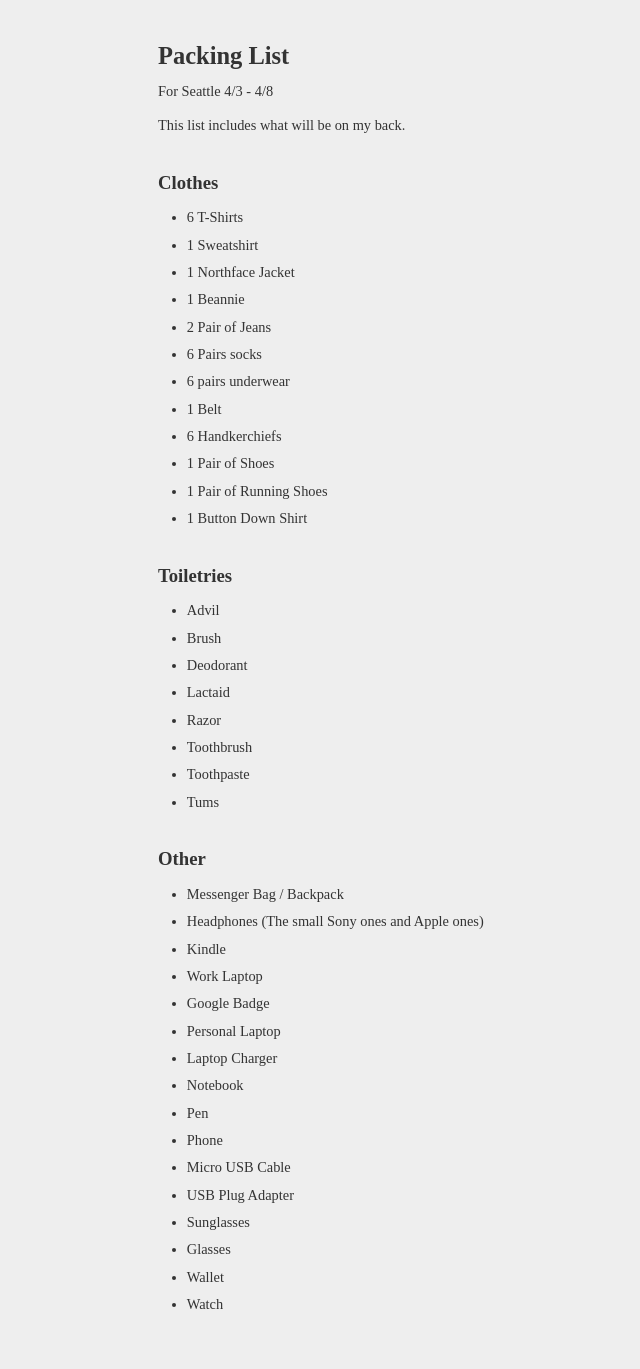
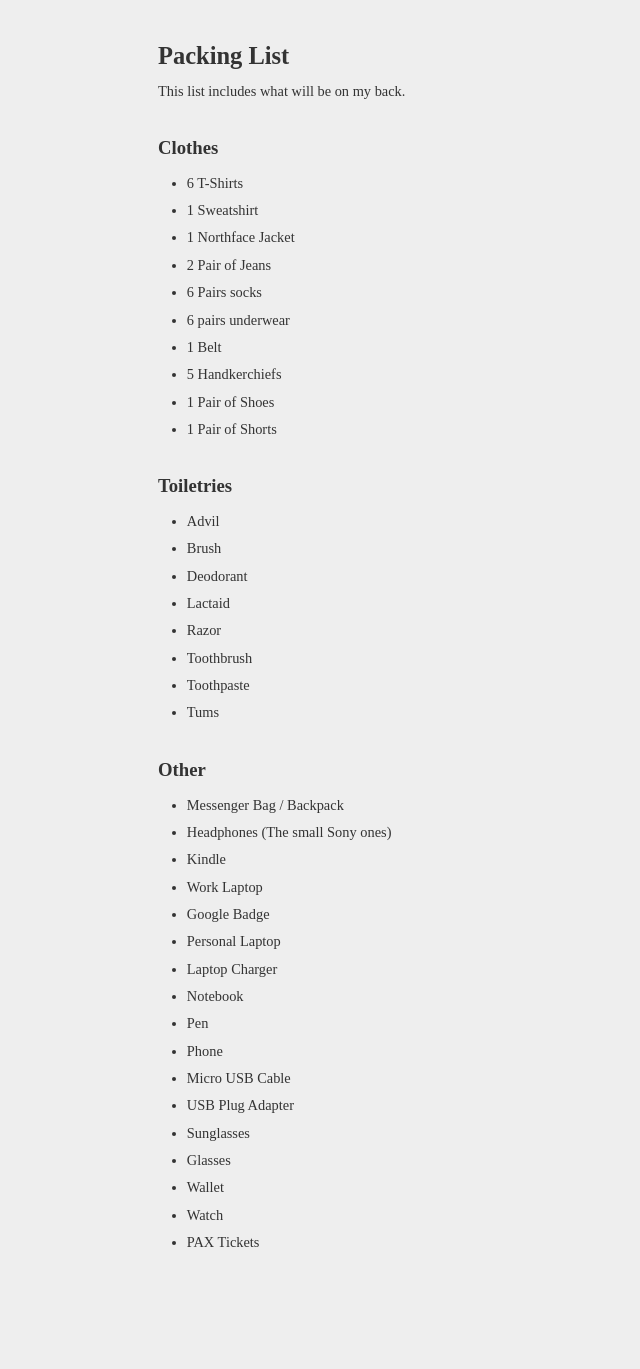
Before and after one commit to icco/traveling, a Jekyll site: the page built from _posts/2013-08-29-PAX.md, in a window 1280 px wide. Shown: the whole page, without its empty margins (82-722 px from the left). Built offline with Jekyll 4.4.1, drawn with Linux system fonts in a browser that asks for light colours; after the commit the page ends 1307 px from its top, so only the background shows below that.

Commit message:
packing list.

```diff
--- a/_posts/2013-08-29-PAX.md
+++ b/_posts/2013-08-29-PAX.md
@@ -1,11 +1,9 @@
 ---
-title: Seattle
+title: PAX 2013 + Seattle
 layout: default
 ---
 
 # Packing List
-
-For Seattle 4/3 - 4/8
 
 This list includes what will be on my back.
 
@@ -14,15 +12,13 @@ This list includes what will be on my back.
  * 6 T-Shirts
  * 1 Sweatshirt
  * 1 Northface Jacket
- * 1 Beannie
  * 2 Pair of Jeans
  * 6 Pairs socks
  * 6 pairs underwear
  * 1 Belt
- * 6 Handkerchiefs
+ * 5 Handkerchiefs
  * 1 Pair of Shoes
- * 1 Pair of Running Shoes
- * 1 Button Down Shirt
+ * 1 Pair of Shorts
 
 ## Toiletries
 
@@ -38,7 +34,7 @@ This list includes what will be on my back.
 ## Other
 
  * Messenger Bag / Backpack
- * Headphones (The small Sony ones and Apple ones)
+ * Headphones (The small Sony ones)
  * Kindle
  * Work Laptop
  * Google Badge
@@ -53,3 +49,4 @@ This list includes what will be on my back.
  * Glasses
  * Wallet
  * Watch
+ * PAX Tickets
```
